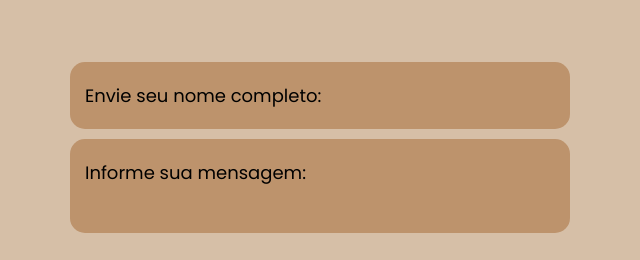
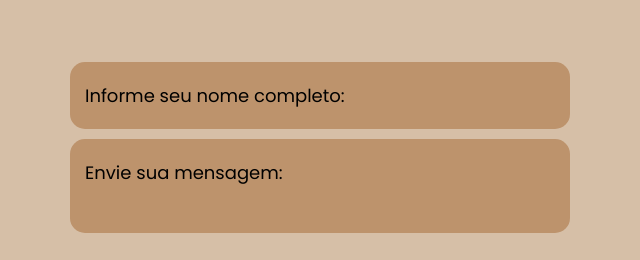
Before and after one commit to arthurmcoe-eng/landingpage-ivandantas, a plain HTML site: page index.html in a window 1280 px wide. Shown: the part 2268-2528 px from the top of the page, 320-960 px from the left. Drawn offline with nearby package versions, Linux system fonts and the light colour scheme.

Commit message:
Fix HTML structure and clean up code

```diff
--- a/index.html
+++ b/index.html
@@ -133,8 +133,8 @@
                 </div>
                 <form onsubmit="enviarWhatsApp(); return false;">
 
-                    <input type="text" id="nome" placeholder="Envie seu nome completo:" required>
-                    <textarea id="mensagem" placeholder="Informe sua mensagem:" required></textarea>
+                    <input type="text" id="nome" placeholder="Informe seu nome completo:" required>
+                    <textarea id="mensagem" placeholder="Envie sua mensagem:" required></textarea>
                     <div class="btn-enviar">
                         <input type="submit" value="ENVIAR">
 
```
